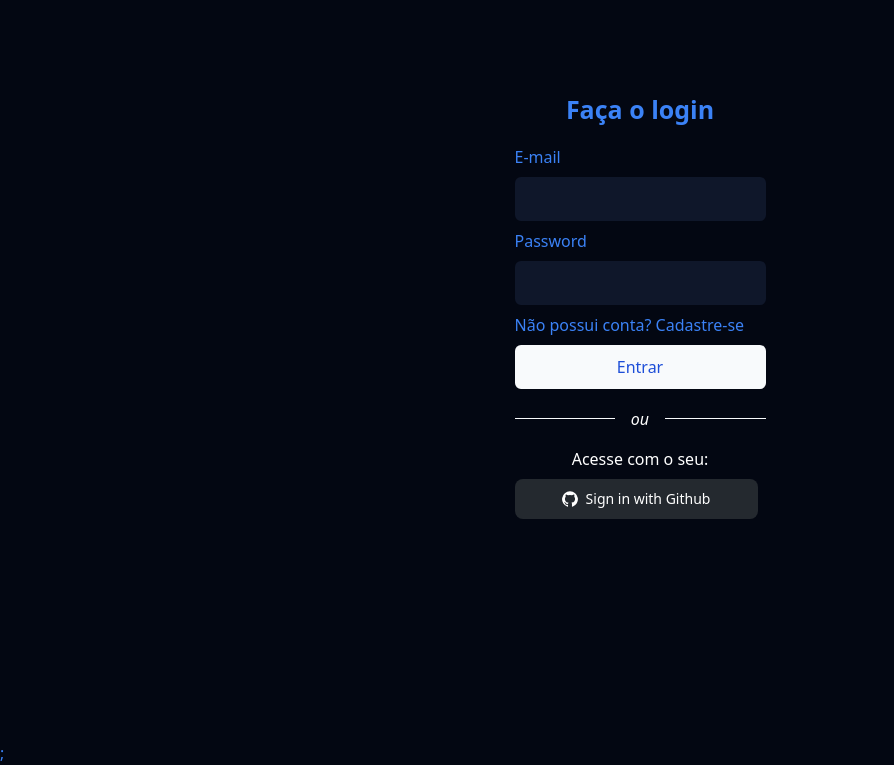
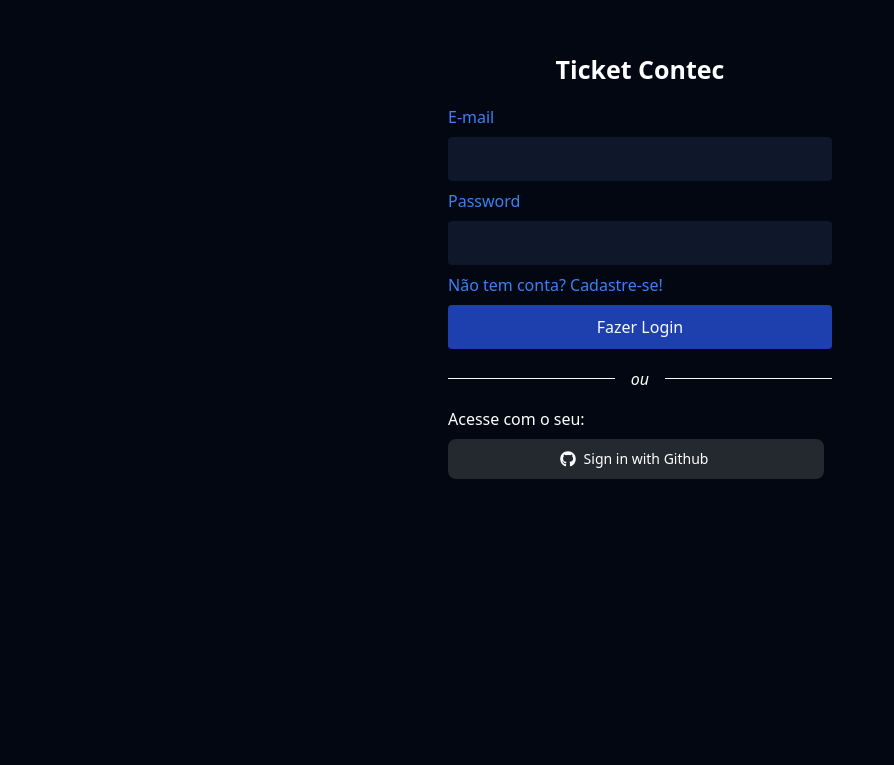
Before and after one commit to nelsoneto/contec, a Next.js app in the folder ticket/: page / in a window 1280 px wide. Shown: the part 139-904 px from the top of the page, without its empty margins (0-894 px from the left). After the commit the page ends 800 px from the top, so only its background shows below. Built offline with nearby package versions, Linux system fonts and the light colour scheme; no server answers.

Commit message:
auth funfando

```diff
--- a/ticket/src/pages/_app.tsx
+++ b/ticket/src/pages/_app.tsx
@@ -2,10 +2,13 @@
 import type { AppProps } from "next/app";
 import { SessionProvider } from "next-auth/react";
 
-export default function App({ Component, pageProps }: AppProps) {
+export default function App({
+  Component,
+  pageProps: { session, ...pageProps },
+}: AppProps) {
   return (
-    <SessionProvider>
-      <Component {...pageProps} />;
+    <SessionProvider session={session}>
+      <Component {...pageProps} />
     </SessionProvider>
   );
 }
--- a/ticket/src/pages/api/auth/[...nextauth].ts
+++ b/ticket/src/pages/api/auth/[...nextauth].ts
@@ -1,15 +1,42 @@
 import NextAuth from "next-auth";
 import GithubProvider from "next-auth/providers/github";
+import CredentialsProvider from "next-auth/providers/credentials";
 
+type ICredentials = {
+  email: string;
+  password: string;
+};
 export const authOptions = {
-  // Configure one or more authentication providers
+  pages: {
+    signIn: "/pages/index",
+  },
   providers: [
     GithubProvider({
       clientId: process.env.GITHUB_ID,
       clientSecret: process.env.GITHUB_SECRET,
     }),
+    CredentialsProvider({
+      name: "Credentials",
+      credentials: {},
+
+      async authorize({ email, password }: ICredentials) {
+        const response = await fetch("http://localhost:8000/user/session", {
+          method: "POST",
+          body: new URLSearchParams({ email, password }),
+        });
+
+        const data = await response.json();
+
+        if (data) {
+          return { ...data, jwt: data.jwt };
+        } else {
+          return null;
+        }
+      },
+    }),
     // ...add more providers here
   ],
+  secret: process.env.SECRET,
 };
 
 export default NextAuth(authOptions);
--- /dev/null
+++ b/ticket/src/pages/dashboard.tsx
@@ -0,0 +1,34 @@
+import { GetServerSideProps } from "next";
+import { getSession, signOut, useSession } from "next-auth/react";
+
+export default function Dashboard() {
+  const { data: session } = useSession();
+  return (
+    <section className="flex items-center justify-center h-[100vh]">
+      <div className="flex flex-col items-center">
+        <h2 className="m-[1rem] font-extrabold text-[30px]">Dashboard</h2>
+        {session?.user?.name}
+        <button onClick={() => signOut()}>Sair</button>
+      </div>
+    </section>
+  );
+}
+
+export const getServerSideProps: GetServerSideProps = async (context) => {
+  const session = await getSession(context);
+
+  if (!session) {
+    return {
+      redirect: {
+        destination: "/",
+        permanent: false,
+      },
+    };
+  }
+
+  return {
+    props: {
+      session,
+    },
+  };
+};
--- a/ticket/src/pages/index.tsx
+++ b/ticket/src/pages/index.tsx
@@ -1,66 +1,101 @@
 import { GetServerSideProps } from "next";
 import { getSession, signIn } from "next-auth/react";
+import { useRouter } from "next/router";
+import { FormEventHandler, useState } from "react";
 
 export default function Home() {
+  const { push } = useRouter();
+  const [data, setData] = useState({
+    email: "",
+    password: "",
+  });
+
+  const InputValue = (e) =>
+    setData({
+      ...data,
+      [e.target.name]: e.target.value,
+    });
+
+  const handleSubmit: FormEventHandler<HTMLFormElement> = async (e) => {
+    e.preventDefault();
+    const result = await signIn("credentials", {
+      ...data,
+      redirect: false,
+      callbackUrl: "/",
+    });
+
+    if (result?.url) {
+      return push(result?.url);
+    }
+  };
   return (
-    <section className="flex items-center justify-center h-[110vh]">
-      <div className="flex flex-col items-center">
-        <h2 className="m-[1rem] font-extrabold text-[25px]">Faça o login</h2>
+    <section className="flex items-center justify-center h-[100vh]">
+      <div className="flex flex-col items-center lg:w-96 sm:w-auto">
+        <div className="p-4 text-white font-extrabold text-[25px]">
+          <h2>Ticket Contec</h2>
+        </div>
         <form
           action=""
           method="post"
+          autoComplete="off"
           className="flex flex-col gap-2 w-[100%] max-w-[100%]"
+          onSubmit={handleSubmit}
         >
           <div className="flex flex-col gap-2">
             <label htmlFor="email">E-mail</label>
             <input
               type="text"
               name="email"
-              className="p-[10px] bg-slate-900 rounded-md"
+              className="p-[10px] bg-slate-900 outline-0 rounded"
+              onChange={InputValue}
             />
           </div>
           <div className="flex flex-col gap-2">
             <label htmlFor="password">Password</label>
             <input
-              type="text"
+              type="password"
               name="password"
-              className="p-[10px] bg-slate-900 rounded-md"
+              className="p-[10px] bg-slate-900 outline-0 rounded"
+              onChange={InputValue}
             />
           </div>
           <div>
             <p>
-              Não possui conta? <span>Cadastre-se</span>
+              Não tem conta? <span>Cadastre-se!</span>
             </p>
           </div>
           <button
             type="submit"
-            className="bg-slate-50 hover:bg-slate-500 p-[10px] text-blue-700 font-medium rounded-md"
+            className="bg-blue-800 houver: p-[10px] text-gray-50 font-medium rounded"
           >
-            Entrar
+            Fazer Login
           </button>
+
           <fieldset className="border-t border-slate-50 mt-[10px]">
             <legend className="mx-auto px-4 text-white text-1xl italic">
               ou
             </legend>
-            <div className="text-white pt-4 text-center">Acesse com o seu:</div>
+            <div className="text-white pt-4">Acesse com o seu:</div>
           </fieldset>
           <button
             onClick={() => signIn("github")}
             type="button"
-            className="text-white bg-[#24292F] hover:bg-[#24292F]/90 focus:ring-4 focus:outline-none focus:ring-[#24292F]/50 font-medium rounded-lg text-sm px-5 py-2.5 text-center inline-flex justify-center items-center dark:focus:ring-gray-500 dark:hover:bg-[#050708]/30 mr-2 mb-2"
+            className="flex justify-center text-white bg-[#24292F] hover:bg-[#24292F]/90 focus:ring-4 focus:outline-none focus:ring-[#24292F]/50 font-medium rounded-lg text-sm px-5 py-2.5 text-center inline-flex items-center dark:focus:ring-gray-500 dark:hover:bg-[#050708]/30 mr-2 mb-2"
           >
             <svg
-              className="w-4 h-4 mr-2"
+              className="w-4 h-4 mr-2 -ml-1"
               aria-hidden="true"
+              focusable="false"
+              data-prefix="fab"
+              data-icon="github"
+              role="img"
               xmlns="http://www.w3.org/2000/svg"
-              fill="currentColor"
-              viewBox="0 0 20 20"
+              viewBox="0 0 496 512"
             >
               <path
-                fill-rule="evenodd"
-                d="M10 .333A9.911 9.911 0 0 0 6.866 19.65c.5.092.678-.215.678-.477 0-.237-.01-1.017-.014-1.845-2.757.6-3.338-1.169-3.338-1.169a2.627 2.627 0 0 0-1.1-1.451c-.9-.615.07-.6.07-.6a2.084 2.084 0 0 1 1.518 1.021 2.11 2.11 0 0 0 2.884.823c.044-.503.268-.973.63-1.325-2.2-.25-4.516-1.1-4.516-4.9A3.832 3.832 0 0 1 4.7 7.068a3.56 3.56 0 0 1 .095-2.623s.832-.266 2.726 1.016a9.409 9.409 0 0 1 4.962 0c1.89-1.282 2.717-1.016 2.717-1.016.366.83.402 1.768.1 2.623a3.827 3.827 0 0 1 1.02 2.659c0 3.807-2.319 4.644-4.525 4.889a2.366 2.366 0 0 1 .673 1.834c0 1.326-.012 2.394-.012 2.72 0 .263.18.572.681.475A9.911 9.911 0 0 0 10 .333Z"
-                clip-rule="evenodd"
-              />
+                fill="currentColor"
+                d="M165.9 397.4c0 2-2.3 3.6-5.2 3.6-3.3 .3-5.6-1.3-5.6-3.6 0-2 2.3-3.6 5.2-3.6 3-.3 5.6 1.3 5.6 3.6zm-31.1-4.5c-.7 2 1.3 4.3 4.3 4.9 2.6 1 5.6 0 6.2-2s-1.3-4.3-4.3-5.2c-2.6-.7-5.5 .3-6.2 2.3zm44.2-1.7c-2.9 .7-4.9 2.6-4.6 4.9 .3 2 2.9 3.3 5.9 2.6 2.9-.7 4.9-2.6 4.6-4.6-.3-1.9-3-3.2-5.9-2.9zM244.8 8C106.1 8 0 113.3 0 252c0 110.9 69.8 205.8 169.5 239.2 12.8 2.3 17.3-5.6 17.3-12.1 0-6.2-.3-40.4-.3-61.4 0 0-70 15-84.7-29.8 0 0-11.4-29.1-27.8-36.6 0 0-22.9-15.7 1.6-15.4 0 0 24.9 2 38.6 25.8 21.9 38.6 58.6 27.5 72.9 20.9 2.3-16 8.8-27.1 16-33.7-55.9-6.2-112.3-14.3-112.3-110.5 0-27.5 7.6-41.3 23.6-58.9-2.6-6.5-11.1-33.3 2.6-67.9 20.9-6.5 69 27 69 27 20-5.6 41.5-8.5 62.8-8.5s42.8 2.9 62.8 8.5c0 0 48.1-33.6 69-27 13.7 34.7 5.2 61.4 2.6 67.9 16 17.7 25.8 31.5 25.8 58.9 0 96.5-58.9 104.2-114.8 110.5 9.2 7.9 17 22.9 17 46.4 0 33.7-.3 75.4-.3 83.6 0 6.5 4.6 14.4 17.3 12.1C428.2 457.8 496 362.9 496 252 496 113.3 383.5 8 244.8 8zM97.2 352.9c-1.3 1-1 3.3 .7 5.2 1.6 1.6 3.9 2.3 5.2 1 1.3-1 1-3.3-.7-5.2-1.6-1.6-3.9-2.3-5.2-1zm-10.8-8.1c-.7 1.3 .3 2.9 2.3 3.9 1.6 1 3.6 .7 4.3-.7 .7-1.3-.3-2.9-2.3-3.9-2-.6-3.6-.3-4.3 .7zm32.4 35.6c-1.6 1.3-1 4.3 1.3 6.2 2.3 2.3 5.2 2.6 6.5 1 1.3-1.3 .7-4.3-1.3-6.2-2.2-2.3-5.2-2.6-6.5-1zm-11.4-14.7c-1.6 1-1.6 3.6 0 5.9 1.6 2.3 4.3 3.3 5.6 2.3 1.6-1.3 1.6-3.9 0-6.2-1.4-2.3-4-3.3-5.6-2z"
+              ></path>
             </svg>
             Sign in with Github
           </button>
```
Also changed, not shown: 1 other file (tests, documents, lock files or other folders).
